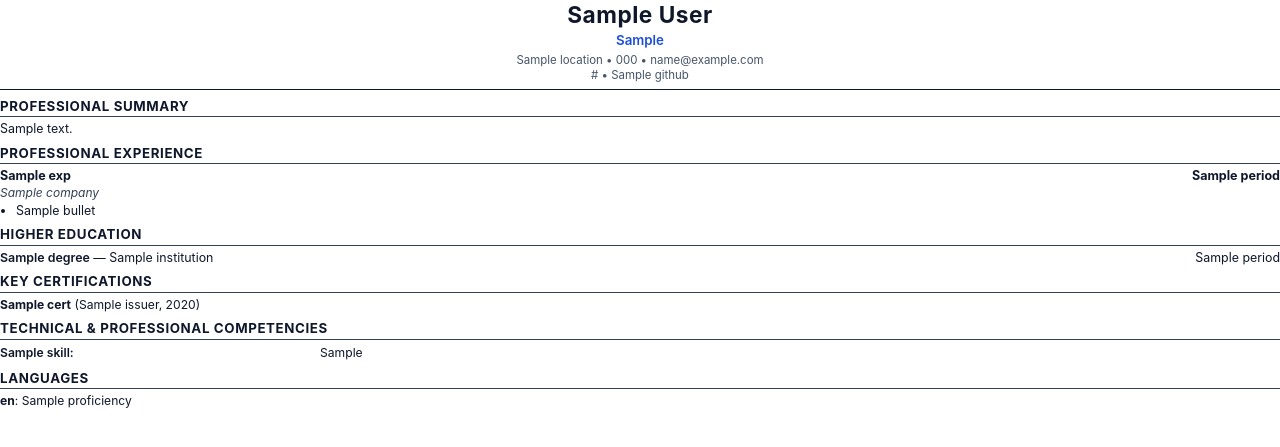
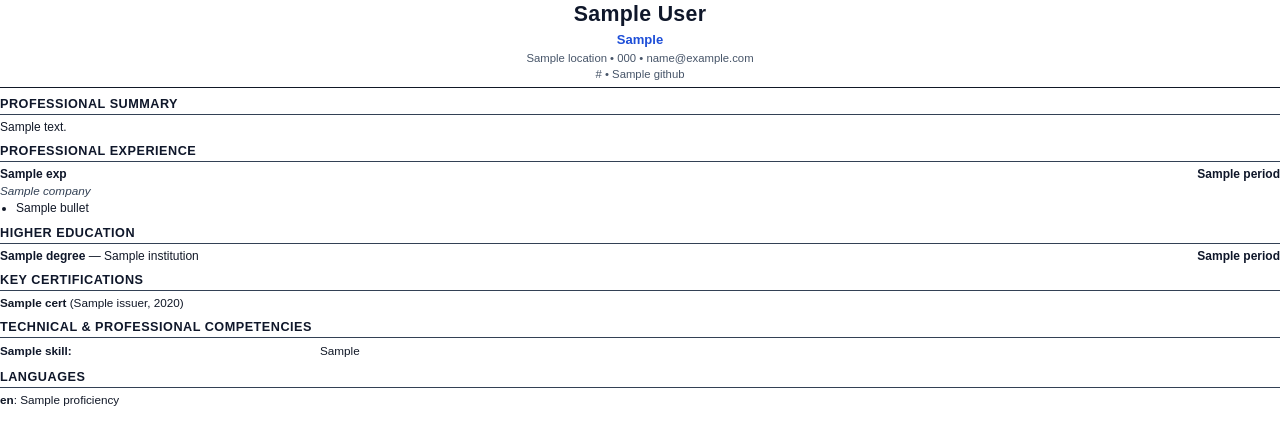
Before and after one commit to jairochoa/job-copilot, a Python web app: template templates/cv_template.html in a window 1280 px wide. Shown: the top 447 px of the page. Run offline with Jinja, Linux system fonts and the light colour scheme; the template is opened without the code that fills it: most values are stand-ins (such as "Sample title", 1, 10 or a date in 2020).

Commit message:
fix(compiler): enforce typography hierarchy, prevent page breaks and polish ATS parsing

```diff
--- a/data/master_cv.json
+++ b/data/master_cv.json
@@ -68,7 +68,7 @@
             "status": "completed",
             "degree": {
                 "es": "Licenciado en Estadística",
-                "en": "Bachelor of Science in Statistics"
+                "en": "B.Sc. in Statistics"
             },
             "institution": "Universidad de Los Andes (ULA)",
             "location": "Mérida, Venezuela",
@@ -86,9 +86,9 @@
             "status": "in_progress",
             "degree": {
                 "es": "Ingeniería en Inteligencia Artificial y Ciencia de Datos",
-                "en": "Bachelor of Science in Artificial Intelligence & Data Science"
+                "en": "B.Sc. in Artificial Intelligence & Data Science"
             },
-            "institution": "Universidad Nacional Abierta y a Distancia (UNAD)",
+            "institution": "UNAD",
             "location": "Colombia",
             "period": {
                 "es": "En curso (Graduación: 2028)",
--- a/templates/cv_template.html
+++ b/templates/cv_template.html
@@ -6,40 +6,41 @@
     <style>
         @page {
             size: letter portrait;
-            margin: 1.1cm 1.3cm;
+            margin: 1.2cm 1.4cm;
         }
         * {
             box-sizing: border-box;
+            -webkit-font-smoothing: antialiased;
         }
         body {
-            font-family: -apple-system, BlinkMacSystemFont, "Segoe UI", Roboto, Arial, sans-serif;
-            color: #0f172a;
-            line-height: 1.32;
-            font-size: 9.3pt;
+            font-family: Arial, sans-serif;
+            color: #111827;
+            line-height: 1.35;
+            font-size: 9pt;
             margin: 0;
             padding: 0;
         }
         header {
             text-align: center;
-            border-bottom: 1.5px solid #0f172a;
-            padding-bottom: 6px;
-            margin-bottom: 8px;
+            border-bottom: 1.5px solid #111827;
+            padding-bottom: 5px;
+            margin-bottom: 7px;
         }
         h1 {
-            font-size: 17pt;
-            letter-spacing: 0.5px;
+            font-size: 16pt;
+            letter-spacing: 0.3px;
             margin: 0 0 2px 0;
             color: #0f172a;
             font-weight: 700;
         }
         .headline {
-            font-size: 10pt;
+            font-size: 9.8pt;
             font-weight: 600;
             color: #1d4ed8;
             margin-bottom: 3px;
         }
         .contact {
-            font-size: 8.6pt;
+            font-size: 8.5pt;
             color: #475569;
         }
         .contact a {
@@ -47,33 +48,55 @@
             text-decoration: none;
         }
         .section-title {
-            font-size: 10pt;
+            font-size: 9.5pt;
             text-transform: uppercase;
             font-weight: 700;
-            letter-spacing: 0.6px;
+            letter-spacing: 0.5px;
             border-bottom: 1px solid #334155;
-            margin: 7px 0 4px 0;
+            margin: 8px 0 4px 0;
             padding-bottom: 1px;
             color: #0f172a;
+            page-break-after: avoid;
+            break-after: avoid;
         }
         .summary {
             text-align: justify;
             margin-bottom: 6px;
+            font-size: 9pt;
         }
         .job-entry {
             margin-bottom: 6px;
             page-break-inside: avoid;
+            break-inside: avoid;
         }
-        .job-header {
-            display: flex;
-            justify-content: space-between;
+        table.row-table {
+            width: 100%;
+            border-collapse: collapse;
+            margin: 0;
+            padding: 0;
+            font-size: 9pt;
+        }
+        table.row-table td {
+            padding: 0;
+            vertical-align: top;
+            font-size: 9pt;
+            line-height: 1.35;
+        }
+        .job-title {
             font-weight: 700;
-            font-size: 9.4pt;
             color: #0f172a;
+            font-size: 9pt;
+        }
+        .job-period {
+            font-weight: 600;
+            color: #0f172a;
+            text-align: right;
+            white-space: nowrap;
+            font-size: 8.8pt;
         }
         .job-company {
             font-style: italic;
-            font-size: 9pt;
+            font-size: 8.8pt;
             color: #334155;
             margin-bottom: 2px;
         }
@@ -84,41 +107,53 @@
         li {
             margin-bottom: 2px;
             text-align: justify;
+            font-size: 9pt;
         }
         .edu-entry {
-            display: flex;
-            justify-content: space-between;
             margin-bottom: 2.5px;
-            font-size: 9.3pt;
+            page-break-inside: avoid;
+            break-inside: avoid;
         }
         .edu-degree {
-            font-weight: 600;
+            font-weight: 700;
+            color: #0f172a;
+            font-size: 9pt;
+        }
+        .edu-inst {
+            font-size: 9pt;
+            color: #111827;
         }
         .cert-list, .lang-list {
             margin-top: 2px;
             text-align: justify;
-            font-size: 9.1pt;
+            font-size: 8.8pt;
             line-height: 1.35;
+            page-break-inside: avoid;
+            break-inside: avoid;
         }
         .skills-table {
             width: 100%;
             margin-top: 2px;
             border-collapse: collapse;
+            page-break-inside: avoid;
+            break-inside: avoid;
+            font-size: 8.8pt;
         }
         .skill-category {
-            font-weight: 600;
+            font-weight: 700;
             color: #0f172a;
             white-space: nowrap;
             width: 25%;
             vertical-align: top;
             padding: 1.5px 6px 1.5px 0;
-            font-size: 9.1pt;
+            font-size: 8.8pt;
         }
         .skill-items {
             vertical-align: top;
             padding: 1.5px 0;
-            font-size: 9.1pt;
+            font-size: 8.8pt;
             text-align: justify;
+            line-height: 1.32;
         }
     </style>
 </head>
@@ -147,10 +182,12 @@
         </div>
         {% for exp in experience %}
         <div class="job-entry">
-            <div class="job-header">
-                <span>{{ exp.title }}</span>
-                <span>{{ exp.period }}</span>
-            </div>
+            <table class="row-table">
+                <tr>
+                    <td style="width: 80%;" class="job-title">{{ exp.title }}</td>
+                    <td style="width: 20%;" class="job-period">{{ exp.period }}</td>
+                </tr>
+            </table>
             <div class="job-company">{{ exp.company }}</div>
             <ul>
                 {% for bullet in exp.bullets %}
@@ -161,20 +198,26 @@
         {% endfor %}
     </section>
 
-    <section>
+    <section style="page-break-inside: avoid; break-inside: avoid;">
         <div class="section-title">
             {% if language == 'es' %}Educación Superior{% else %}Higher Education{% endif %}
         </div>
         {% for edu in education %}
         <div class="edu-entry">
-            <div><span class="edu-degree">{{ edu.degree }}</span> — {{ edu.institution }}</div>
-            <div>{{ edu.period }}</div>
+            <table class="row-table">
+                <tr>
+                    <td style="width: 78%; font-size: 9pt;">
+                        <span class="edu-degree">{{ edu.degree }}</span> &mdash; <span class="edu-inst">{{ edu.institution }}</span>
+                    </td>
+                    <td style="width: 22%;" class="job-period">{{ edu.period }}</td>
+                </tr>
+            </table>
         </div>
         {% endfor %}
     </section>
 
     {% if certifications %}
-    <section>
+    <section style="page-break-inside: avoid; break-inside: avoid;">
         <div class="section-title">
             {% if language == 'es' %}Certificaciones Relevantes{% else %}Key Certifications{% endif %}
         </div>
@@ -187,7 +230,7 @@
     {% endif %}
 
     {% if skills %}
-    <section>
+    <section style="page-break-inside: avoid; break-inside: avoid;">
         <div class="section-title">
             {% if language == 'es' %}Competencias Técnicas y Profesionales{% else %}Technical & Professional Competencies{% endif %}
         </div>
@@ -203,7 +246,7 @@
     {% endif %}
 
     {% if languages_spoken %}
-    <section>
+    <section style="page-break-inside: avoid; break-inside: avoid;">
         <div class="section-title">
             {% if language == 'es' %}Idiomas{% else %}Languages{% endif %}
         </div>
```
Also changed, not shown: src/compiler.py (+17 -15 lines).
